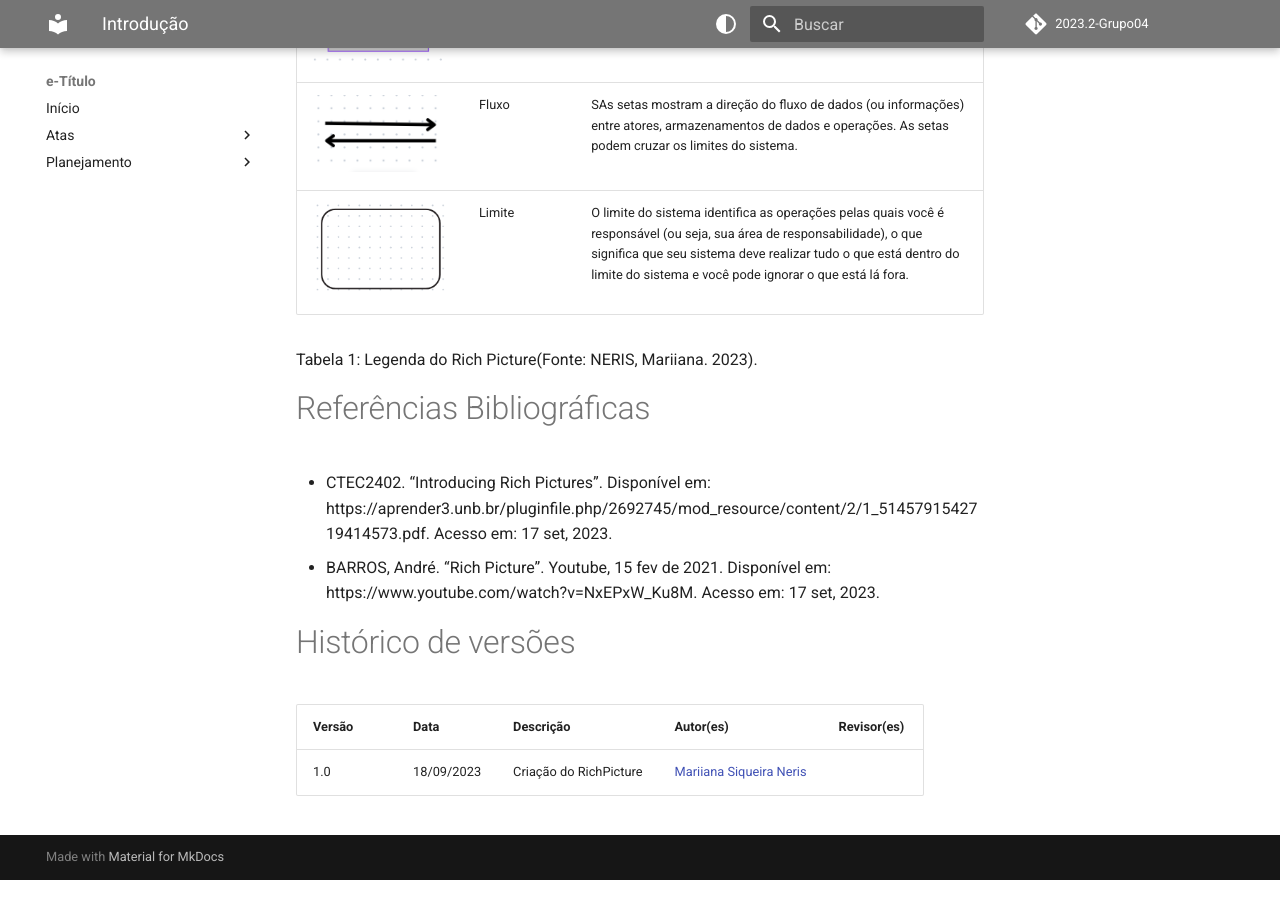
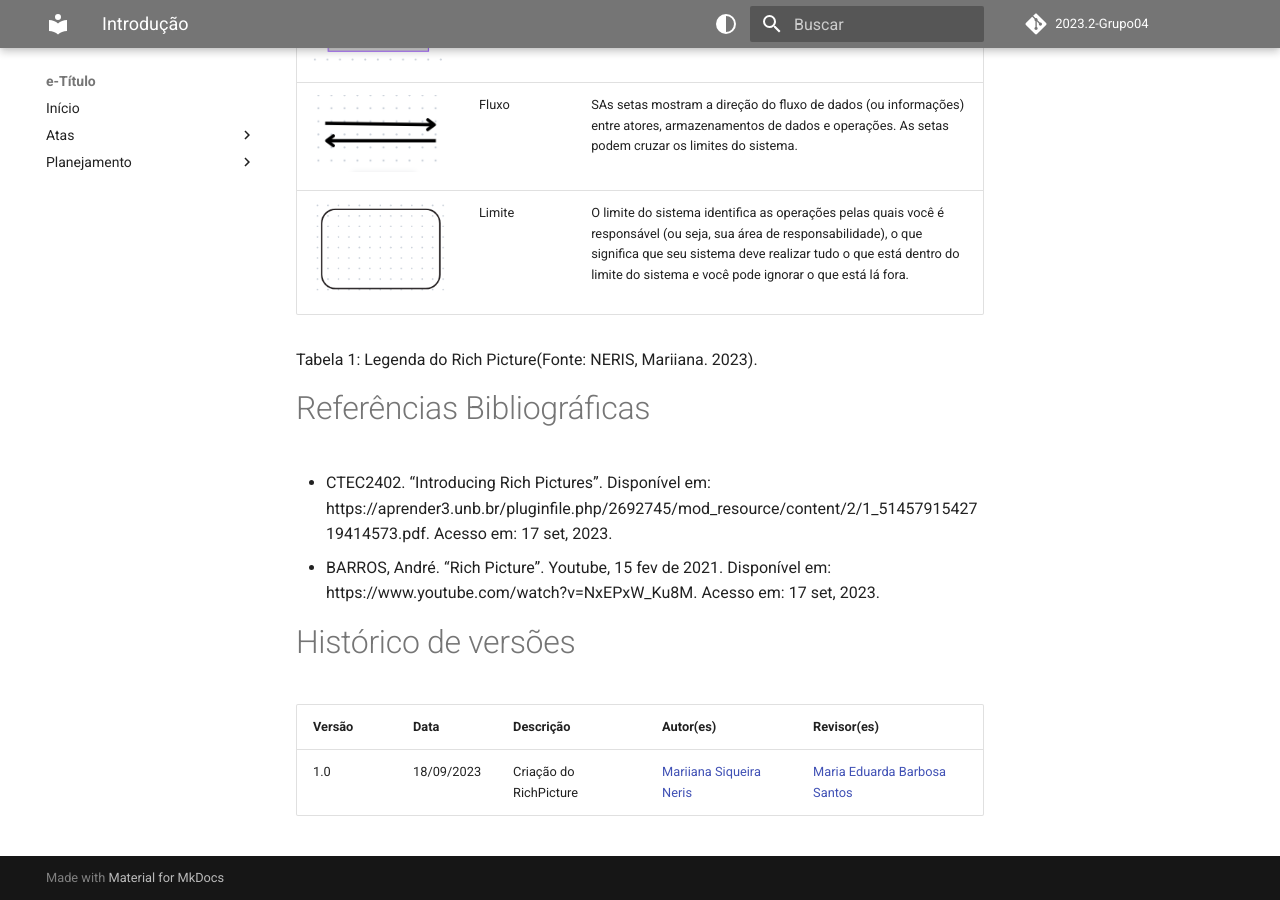
Before and after one commit to Requisitos-de-Software/2023.2-e-Titulo, an MkDocs documentation site: the page built from docs/planejamento/richpicture.md, in a window 1280 px wide and 900 px high, scrolled down 1484 px. Built offline with MkDocs 1.6.1 and Material for MkDocs 9.7.7, drawn with Linux system fonts in a browser that asks for light colours; comment, search, counter and statistics services are not loaded.

Commit message:
Adicionando revisor

```diff
--- a/docs/planejamento/richpicture.md
+++ b/docs/planejamento/richpicture.md
@@ -24,4 +24,4 @@ Tabela 1: Legenda do Rich Picture(Fonte: NERIS, Mariiana. 2023).
 # Histórico de versões
 | Versão | Data       | Descrição                   | Autor(es)     | Revisor(es) |
 |--------|------------|-----------------------------|---------------|-------------|
-| 1.0    | 18/09/2023 | Criação do RichPicture | [Mariiana Siqueira Neris](https://github.com/Maryyscreuza) |         |
+| 1.0    | 18/09/2023 | Criação do RichPicture | [Mariiana Siqueira Neris](https://github.com/Maryyscreuza) | [Maria Eduarda Barbosa Santos](https://github.com/Madu01) |
```
